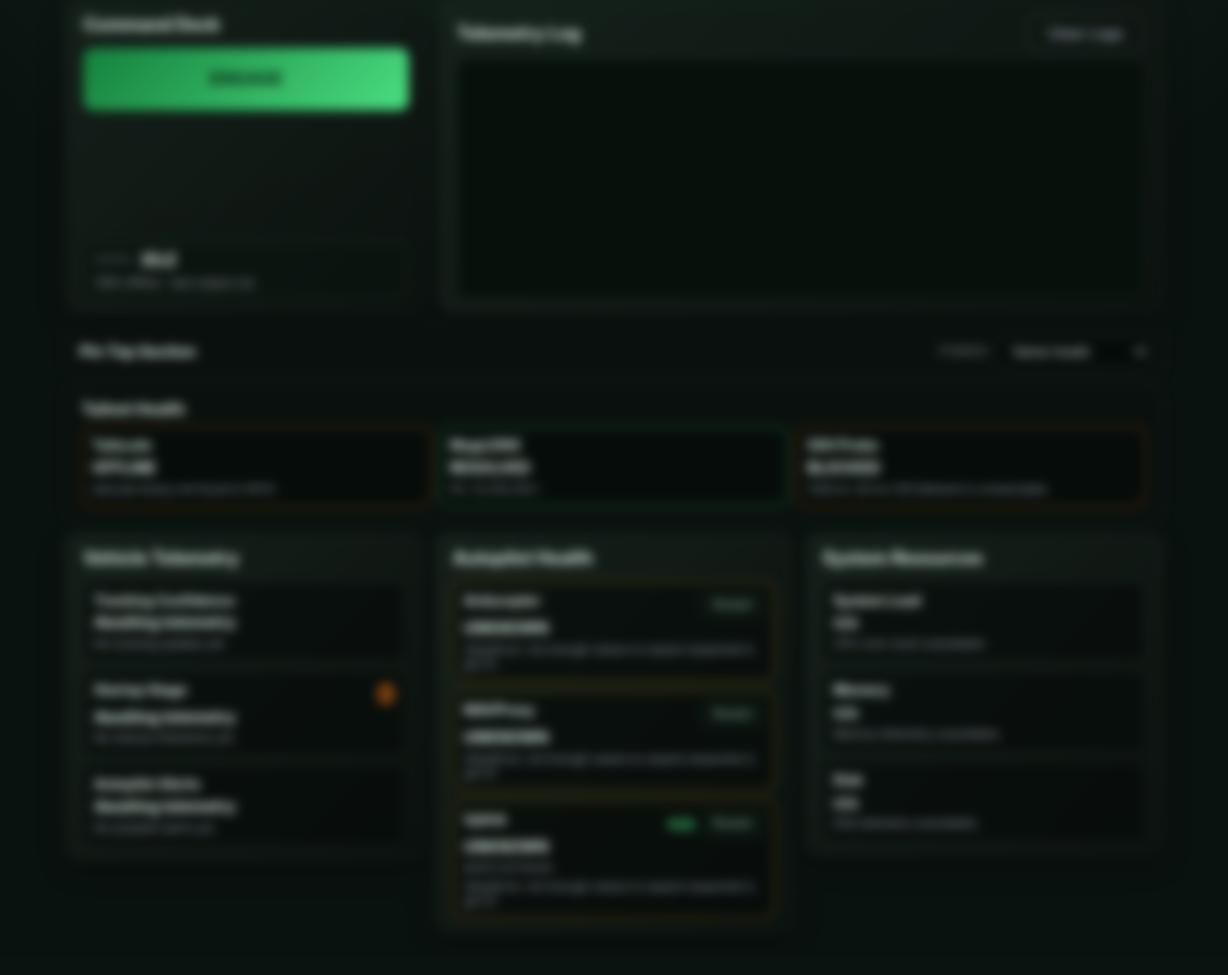
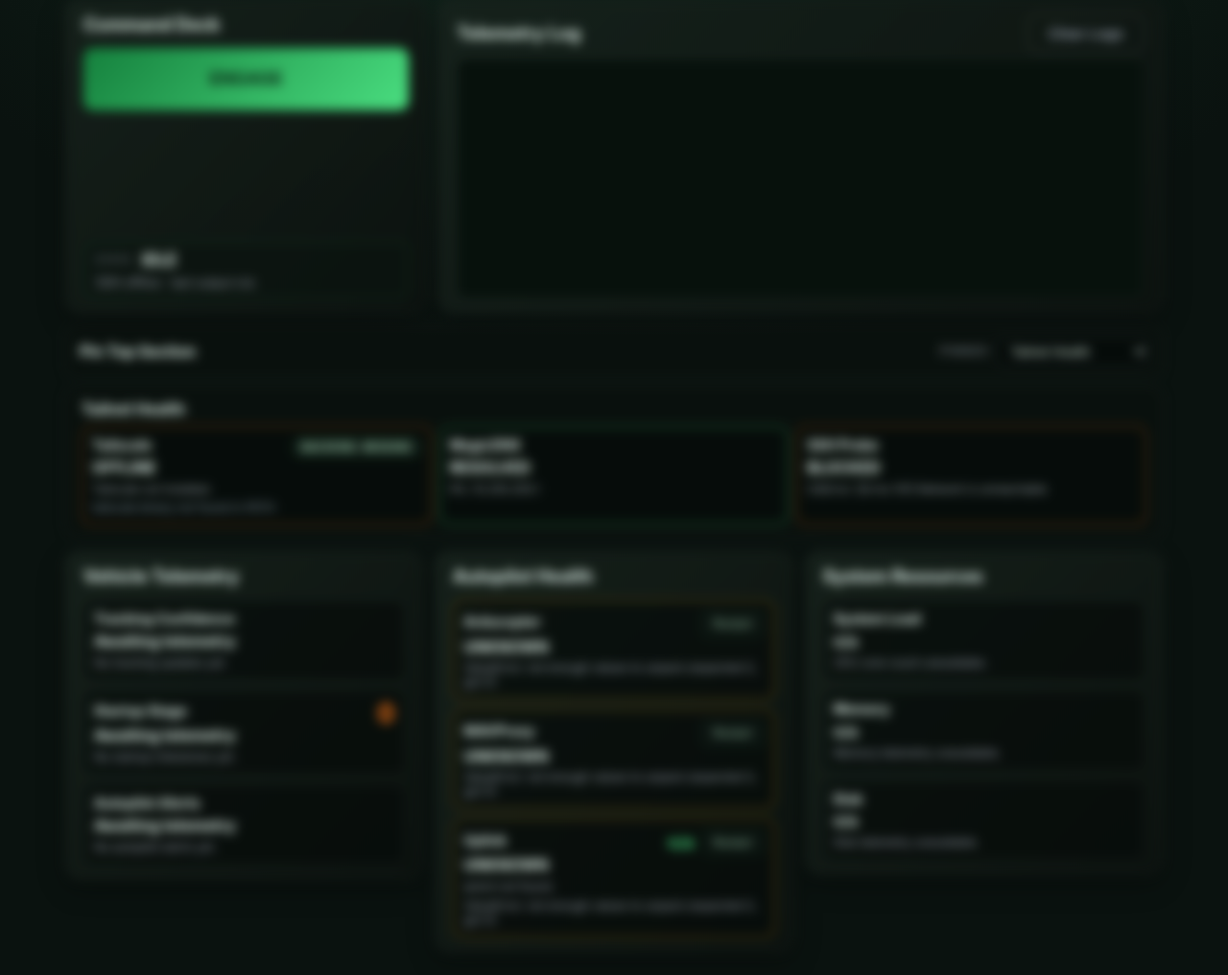
Before and after one commit to fitoori/Aeronomicon, a Flask app: page / in a window 1280 px wide. Shown: the part 558-1574 px from the top of the page at 96% size. Before the commit the page ends 1515 px from the top, so only its background shows below. Run offline with Flask 3, Linux system fonts and the light colour scheme; data that the repository does not hold is empty; parts of the project's set-up code (start-up, migrations or seed data) failed here and were passed over.

Commit message:
Improve tailscale health layout

```diff
--- a/webapp/static/css/styles.css
+++ b/webapp/static/css/styles.css
@@ -298,7 +298,7 @@ body.is-offline .shell {
 
 .toolbar__items {
   display: grid;
-  grid-template-columns: repeat(auto-fit, minmax(150px, 1fr));
+  grid-template-columns: repeat(auto-fit, minmax(180px, 1fr));
   gap: 8px;
 }
 
@@ -499,9 +499,23 @@ body.is-offline .shell {
 
 .health-card__header {
   display: flex;
-  align-items: flex-start;
+  align-items: center;
   justify-content: space-between;
   gap: 12px;
+}
+
+.health-card__badge {
+  margin: 0;
+  padding: 2px 8px;
+  font-size: 0.7rem;
+  font-weight: 600;
+  text-transform: uppercase;
+  letter-spacing: 0.04em;
+  color: #bbf7d0;
+  background: rgba(15, 23, 20, 0.8);
+  border-radius: 999px;
+  border: 1px solid rgba(74, 222, 128, 0.35);
+  white-space: nowrap;
 }
 
 .health-card__header-actions {
@@ -527,6 +541,10 @@ body.is-offline .shell {
   margin: 0.3rem 0 0;
   color: var(--muted);
   font-size: 0.75rem;
+}
+
+.health-card__meta--muted {
+  color: rgba(148, 163, 184, 0.9);
 }
 
 
--- a/webapp/static/js/app.js
+++ b/webapp/static/js/app.js
@@ -20,7 +20,9 @@ const loginDismissBtn = document.getElementById("login-dismiss-btn");
 const serviceRestartButtons = document.querySelectorAll("[data-service-restart]");
 
 const tailscaleStatus = document.getElementById("tailscale-status");
+const tailscaleBackend = document.getElementById("tailscale-backend");
 const tailscaleMeta = document.getElementById("tailscale-meta");
+const tailscaleError = document.getElementById("tailscale-error");
 const dnsStatus = document.getElementById("dns-status");
 const dnsMeta = document.getElementById("dns-meta");
 const tcpStatus = document.getElementById("tcp-status");
@@ -742,8 +744,21 @@ function updateSnapshot(snapshot, options = {}) {
   if (tailscaleStatus) {
     tailscaleStatus.textContent = health.tailscale_ok ? "RUNNING" : "OFFLINE";
   }
+  if (tailscaleBackend) {
+    const backend = health.tailscale_backend_state || "UNKNOWN";
+    tailscaleBackend.textContent = `Backend: ${backend}`;
+  }
   if (tailscaleMeta) {
-    tailscaleMeta.textContent = health.tailscale_error || health.tailscale_backend_state;
+    if (health.tailscale_present === false) {
+      tailscaleMeta.textContent = "Tailscale not installed.";
+    } else if (health.tailscale_ok) {
+      tailscaleMeta.textContent = "Tailnet link healthy.";
+    } else {
+      tailscaleMeta.textContent = "Tailnet link unavailable.";
+    }
+  }
+  if (tailscaleError) {
+    tailscaleError.textContent = health.tailscale_error || "No errors reported.";
   }
   setCardState(cards.tailscale, health.tailscale_ok ? "ok" : "danger");
 
--- a/webapp/templates/index.html
+++ b/webapp/templates/index.html
@@ -193,9 +193,15 @@
           </div>
           <div class="toolbar__items">
             <div class="health-card" id="tailscale-card">
-              <h3>Tailscale</h3>
+              <div class="health-card__header">
+                <h3>Tailscale</h3>
+                <p class="health-card__badge" id="tailscale-backend">Backend: UNKNOWN</p>
+              </div>
               <p class="health-card__value" id="tailscale-status">UNKNOWN</p>
               <p class="health-card__meta" id="tailscale-meta">Awaiting tailscale status.</p>
+              <p class="health-card__meta health-card__meta--muted" id="tailscale-error">
+                No errors reported.
+              </p>
             </div>
             <div class="health-card" id="dns-card">
               <h3>MagicDNS</h3>
```
